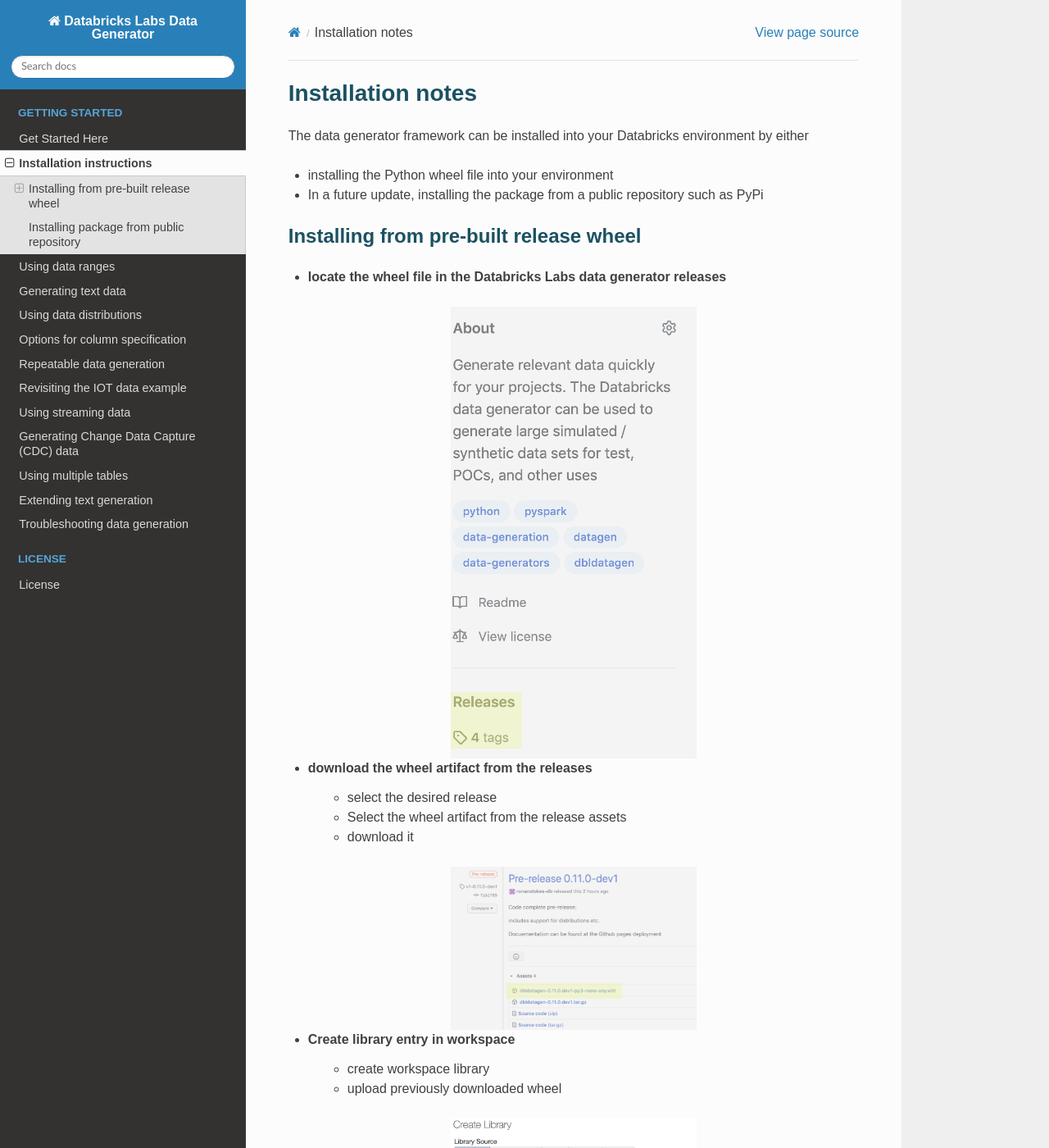
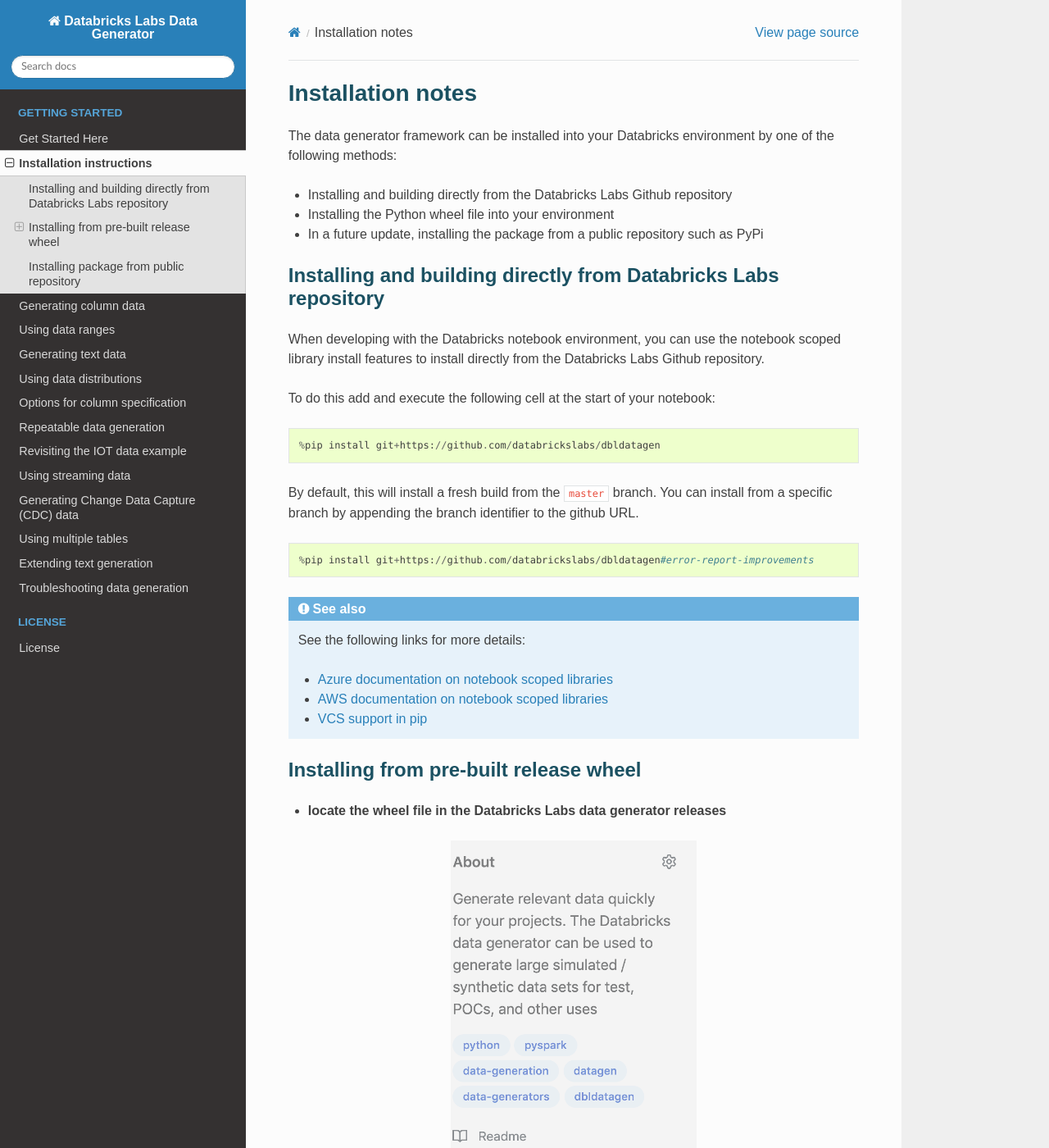
Before and after one commit to databrickslabs/dbldatagen, a Sphinx documentation site: the page built from docs/source/installation_notes.rst, in a window 1280 px wide and 1400 px high. Shown: the whole window at 82% size. Built offline with Sphinx 7.4.7 and the Read the Docs theme 2.0.0, drawn with Linux system fonts in a browser that asks for light colours; pages that are not in the unit, such as notebooks, are missing from menus.

Commit message:
Doc changes jan2022 (#94)
* updates

* changes for better error message generation

* added reference to %pip based notebook scoped library install

* removed files from other commmit inadvertently included

* Update generating_column_data.rst

corrected typo

* Update generating_column_data.rst

fixed typo

* Update generating_column_data.rst

fixed typo

```diff
--- a/docs/source/index.rst
+++ b/docs/source/index.rst
@@ -22,6 +22,7 @@
 
    Get Started Here <APIDOCS>
    Installation instructions <installation_notes>
+   Generating column data <generating_column_data>
    Using data ranges <DATARANGES>
    Generating text data <textdata>
    Using data distributions <DISTRIBUTIONS>
--- a/docs/source/installation_notes.rst
+++ b/docs/source/installation_notes.rst
@@ -7,10 +7,39 @@
 ==================
 
 The data generator framework can be installed into your Databricks environment by
-either
+one of the following methods:
 
-* installing the Python wheel file into your environment
+* Installing and building directly from the Databricks Labs Github repository
+* Installing the Python wheel file into your environment
 * In a future update, installing the package from a public repository such as PyPi
+
+Installing and building directly from Databricks Labs repository
+----------------------------------------------------------------
+
+When developing with the Databricks notebook environment, you can use the notebook scoped library install
+features to install directly from the Databricks Labs Github repository.
+
+To do this add and execute the following cell at the start of your notebook:
+
+.. code-block::
+
+   %pip install git+https://github.com/databrickslabs/dbldatagen
+
+By default, this will install a fresh build from the ``master`` branch. You can install from a
+specific branch by appending the branch identifier to the github URL.
+
+.. code-block::
+
+   %pip install git+https://github.com/databrickslabs/dbldatagen#error-report-improvements
+
+.. seealso::
+   See the following links for more details:
+
+   * `Azure documentation on notebook scoped libraries <https://docs.microsoft.com/en-us/azure/databricks/libraries/notebooks-python-libraries#install-a-library-from-a-version-control-system-with-pip/>`_
+
+   * `AWS documentation on notebook scoped libraries <https://docs.databricks.com/libraries/notebooks-python-libraries.html#id5>`_
+
+   * `VCS support in pip <https://pip.pypa.io/en/stable/cli/pip_install/>`_
 
 Installing from pre-built release wheel
 ---------------------------------------
--- a/docs/source/troubleshooting.rst
+++ b/docs/source/troubleshooting.rst
@@ -19,8 +19,12 @@
 You may also configure the data generator to produce more verbose output when building the
 dataspec and the resulting data set.
 
-To do this, set the ``verbose`` option to ``True`` when creating the dataspec. For example:
+To do this, set the ``verbose`` option to ``True`` when creating the dataspec.
 
+Additionally, setting the ``debug`` option to ``True`` will produce additional debug level output.
+These correspond to the ``info`` and ``debug`` log levels of the internal messages.
+
+For example:
 
 .. code-block:: python
 
```
Also changed, not shown: README.md (+13 -2 lines), docs/source/APIDOCS.md (+26 -1 lines), docs/source/generating_column_data.rst (added, +106 -0 lines).
